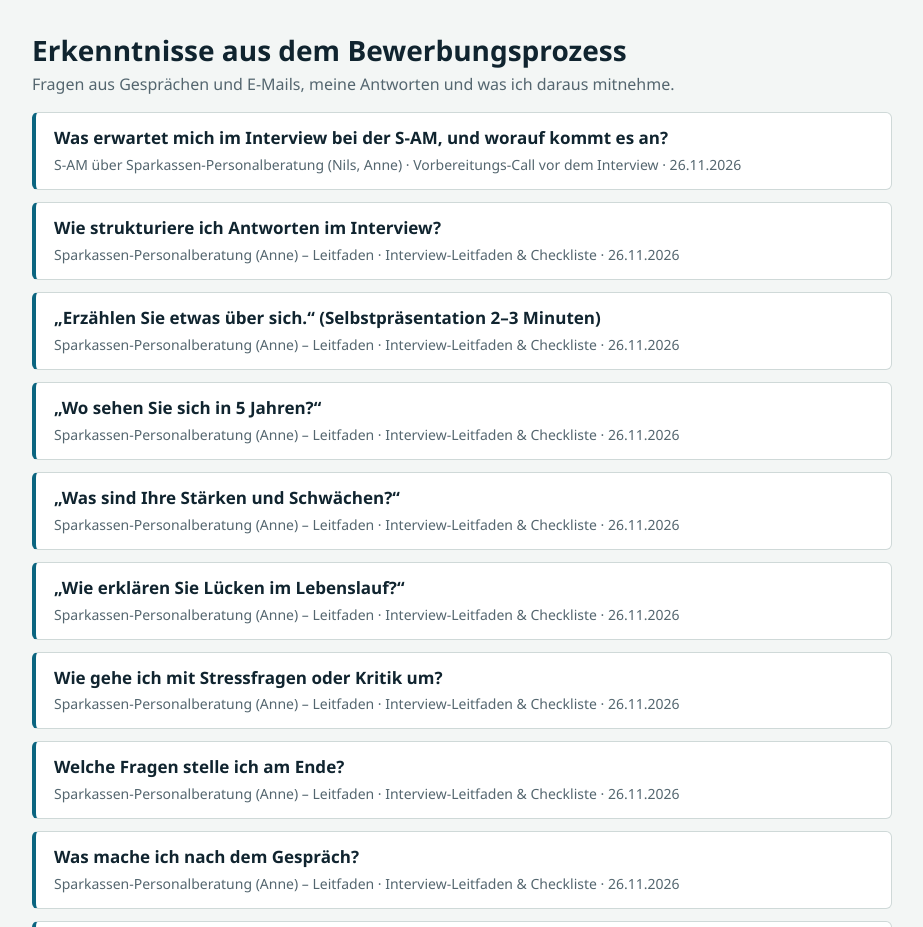
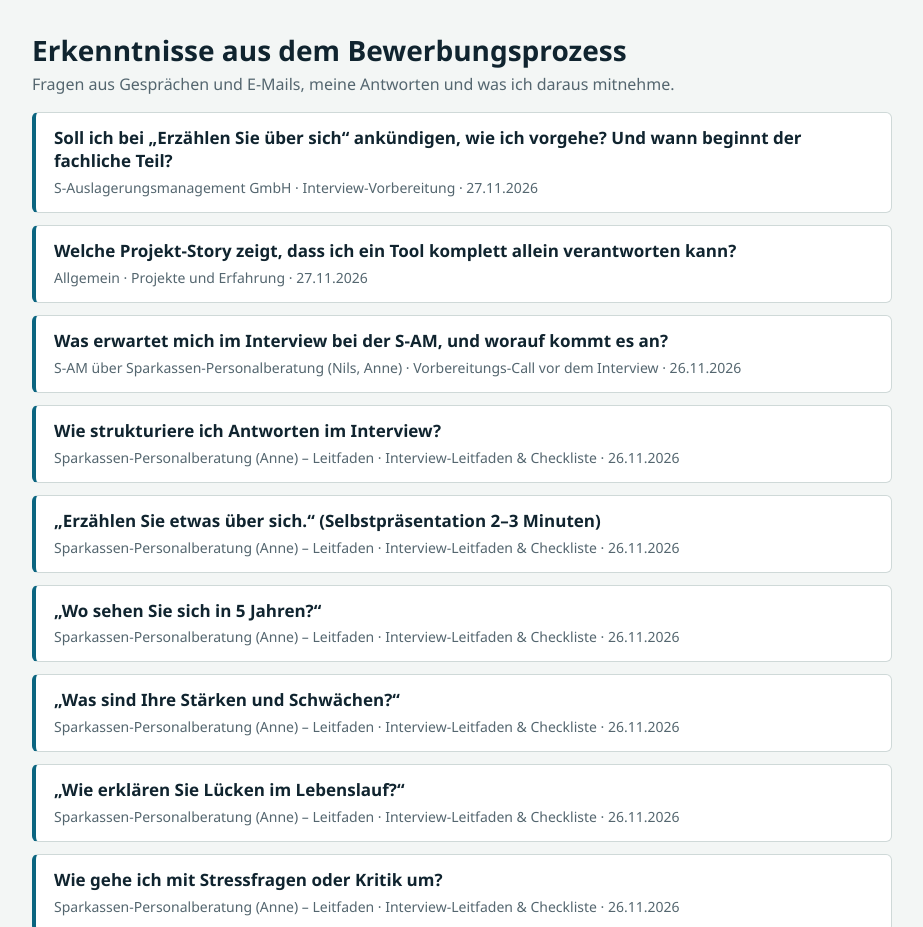
Before and after one commit to Odai-Mawed/Odai-Mawed.github.io, a plain HTML site: page bewerbungen-67dedbad/index.html in a window 1280 px wide. Shown: the part 900-1827 px from the top of the page, without its empty margins (178-1101 px from the left). Drawn offline with Linux system fonts and the light colour scheme.

Commit message:
Vermessungskoordination als Projekt ergänzen, Erkenntnisse zu Gliederung und Projekt-Story
Co-Authored-By: Claude Opus 5.5 <noreply@anthropic.com>
Claude-Session: https://claude.ai/code/session_013YeMqW2kHUiqhRHVCd9QU5

```diff
--- a/bewerbungen-67dedbad/erkenntnisse.json
+++ b/bewerbungen-67dedbad/erkenntnisse.json
@@ -248,5 +248,25 @@
   "frage": "Welche Nachweise verlangen öffentliche Arbeitgeber zum Studium?",
   "antwort": "Nicht nur die Notenbescheinigung, sondern die vollständigen Studienzeugnisse inklusive Bachelor-Urkunde. BG BAU: Upload unter „Meine Dokumente“ (nicht „Stellenbewerbung“) bis 08.12.2026; BMBFSFJ: Urkunde per E-Mail nachreichen.",
   "erkenntnis": "Bachelor-Urkunde und Abschlusszeugnis als Scan immer griffbereit halten und standardmäßig ins Paket legen. Falls nicht vorhanden, Zweitschrift beim Prüfungsamt der TU Berlin beantragen. Stand 26.11.: Bachelorurkunde und -zeugnis liegen vor und ersetzen ab jetzt die Notenbescheinigung in allen Unterlagen. Amtliche Dokumente unverändert verwenden (Siegel müssen sichtbar bleiben)."
+ },
+ {
+  "id": "leitfaden-gliederung",
+  "datum": "2026-11-27",
+  "arbeitgeber": "S-Auslagerungsmanagement GmbH",
+  "von": "Eigene Vorbereitung",
+  "phase": "Interview-Vorbereitung",
+  "frage": "Soll ich bei „Erzählen Sie über sich“ ankündigen, wie ich vorgehe? Und wann beginnt der fachliche Teil?",
+  "antwort": "Ja, mit einem einzigen Satz als Fahrplan: „Ich erzähle kurz in drei Schritten: mein Studium, dann meine Stationen bei form4 und KOSTBAR, und zum Schluss, warum ich hier gut reinpasse.“ Dann genau in dieser Reihenfolge erzählen und am Ende die Klammer schließen. Den fachlichen Teil starten die Gesprächspartner mit ihren Fragen; meine Geschichten und Fachantworten sind ein Antwortvorrat, kein Vortrag.",
+  "erkenntnis": "Ein Satz Gliederung wirkt strukturiert, eine Agenda wäre zu förmlich. Im Fachteil: kurz antworten, ein Beispiel, stoppen, „Soll ich das genauer zeigen?“. Die stärkste Idee (z. B. Plattform) als Brücke in eine Antwort einbauen oder spätestens bei den eigenen Fragen anbieten."
+ },
+ {
+  "id": "projekt-vermessung",
+  "datum": "2026-11-27",
+  "arbeitgeber": "Allgemein",
+  "von": "Eigene Ergänzung",
+  "phase": "Projekte und Erfahrung",
+  "frage": "Welche Projekt-Story zeigt, dass ich ein Tool komplett allein verantworten kann?",
+  "antwort": "Vermessungskoordination für die BEW: Beim Umbau des Kraftwerks und des Geländes wird ständig vermessen, mit vielen Beteiligten. Vorher liefen Absprachen, Pläne und Ergebnisse über Mails und Ordner, ohne klaren Stand, welche Version gilt. Ich habe das Tool von 0 bis 100 gebaut (Anforderung, Datenmodell, App, Betrieb): Kommunikation, Versionierung, Ablage und Übersicht an einem Ort.",
+  "erkenntnis": "Beste Story für „Projekt, auf das Sie stolz sind“ und für Fragen zu Dokumenten und Versionierung. Brücke zu Dienstleister- und Auslagerungsthemen: externe Partner, versionierte Dokumente, ein gemeinsamer Stand. Steht jetzt auf der Website, in allen Lebensläufen und in der Projektübersicht."
  }
 ]
```
Also changed, not shown: index.html (+1 -0 lines). Lines whose indentation alone changed are shown as unchanged.
